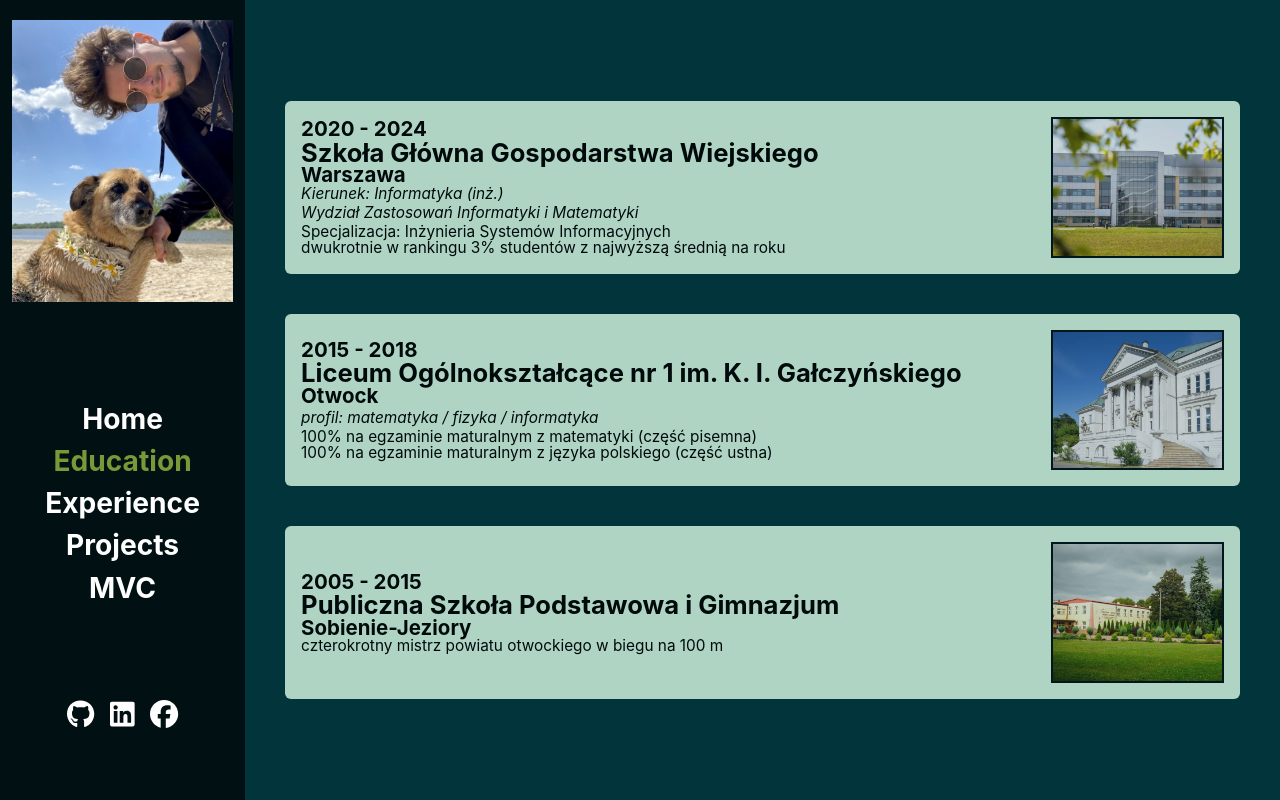
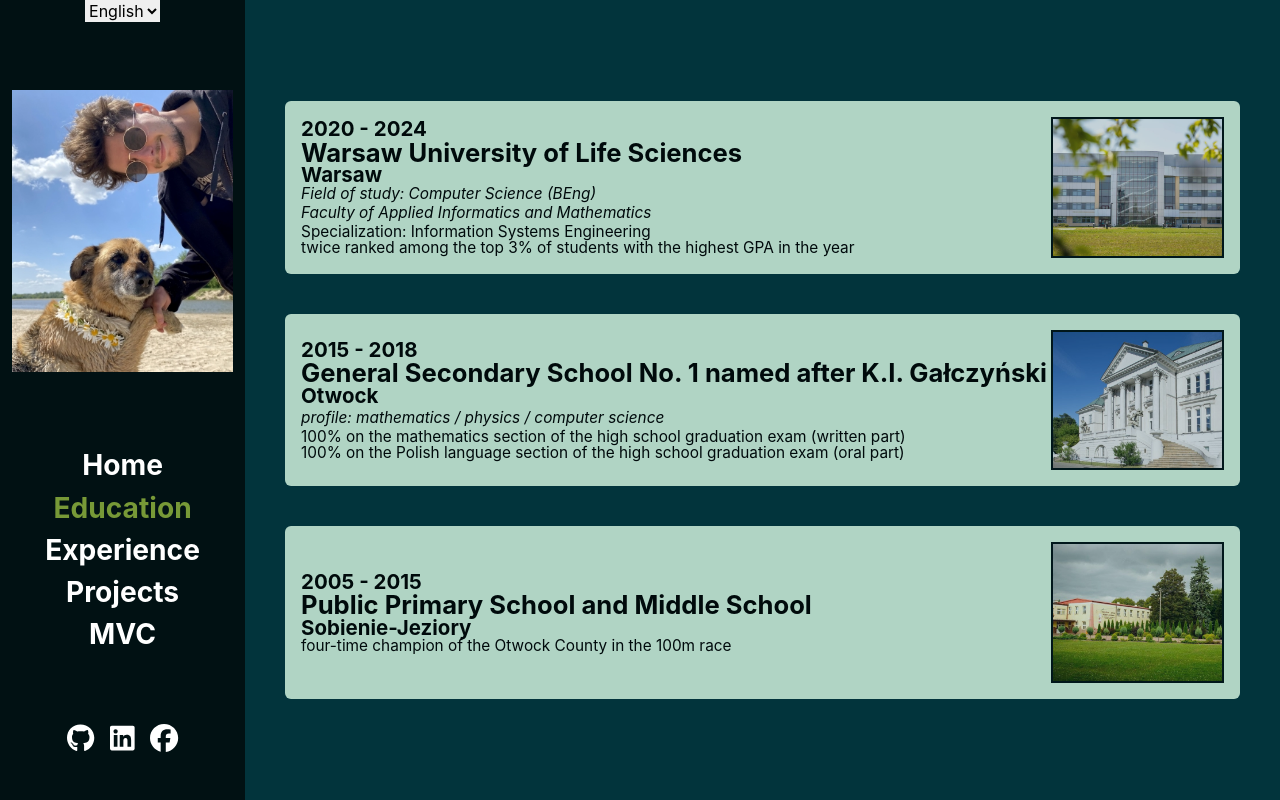
Before and after one commit to RadoslawTomaszewski/portfolio-react-js, a React (Create React App) app: page /education in a window 1280 px wide. Built offline with nearby package versions, Linux system fonts and the light colour scheme.

Commit message:
added translations

```diff
--- a/package.json
+++ b/package.json
@@ -13,8 +13,12 @@
     "@testing-library/react": "^13.4.0",
     "@testing-library/user-event": "^13.5.0",
     "axios": "^1.4.0",
+    "i18next": "^23.1.0",
+    "i18next-browser-languagedetector": "^7.0.2",
+    "i18next-http-backend": "^2.2.1",
     "react": "^18.2.0",
     "react-dom": "^18.2.0",
+    "react-i18next": "^13.0.0",
     "react-router": "^6.13.0",
     "react-router-dom": "^6.13.0",
     "react-scripts": "5.0.1",
--- /dev/null
+++ b/src/components/NavBar/LangSelector/index.jsx
@@ -0,0 +1,12 @@
+export const LanguageSelector = (props) => {
+  return (
+    <select name="" id="" onChange={(e) => props.setLang(e.target.value)}>
+      <option key={"en"} value="en">
+        English
+      </option>
+      <option key={"pl"} value="pl">
+        Polski
+      </option>
+    </select>
+  );
+};
--- a/src/components/NavBar/index.jsx
+++ b/src/components/NavBar/index.jsx
@@ -5,8 +5,14 @@
   faFacebook,
 } from "@fortawesome/free-brands-svg-icons";
 import { NavbarItem } from "./NavbarItem";
+import { LanguageSelector } from "./LangSelector";
+import avatar from "../../assets/img/me.jpg";
+import { useEffect } from "react";
+import i18next from "i18next";
+import { useTranslation } from "react-i18next";
 
-import avatar from "../../assets/img/me.jpg";
+export function NavBar() {
+  const { t } = useTranslation();
 
   const navbarList = [
     {
@@ -31,9 +37,21 @@
     },
   ];
 
-export function NavBar() {
+  const setLang = (data) => {
+    console.log(data);
+    i18next.changeLanguage(data);
+  };
+
+  useEffect(() => {
+    const lang = localStorage.getItem("language");
+    if (lang) {
+      i18next.changeLanguage(lang);
+    }
+  }, []);
+
   return (
     <div className="flex h-screen min-w-[16%] flex-col items-center justify-between bg-black">
+      <LanguageSelector setLang={setLang} />
       <img className="m-1 mt-5 max-w-[90%]" src={avatar} alt="me" />
       <ul className="py-5">
         {navbarList.map(({ to, text }) => (
--- /dev/null
+++ b/src/i18/i18n.js
@@ -0,0 +1,19 @@
+import i18n from "i18next";
+import { initReactI18next } from "react-i18next";
+import resources from "../translations/resources";
+
+// the translations
+// (tip move them in a JSON file and import them,
+// or even better, manage them separated from your code: https://react.i18next.com/guides/multiple-translation-files)
+
+i18n
+  .use(initReactI18next) // passes i18n down to react-i18next
+  .init({
+    resources,
+    lng: "en",
+    interpolation: {
+      escapeValue: false, // react already safes from xss
+    },
+  });
+
+export default i18n;
--- a/src/index.js
+++ b/src/index.js
@@ -1,3 +1,6 @@
+// import i18n (needs to be bundled ;))
+import "./i18/i18n";
+
 import React from "react";
 import ReactDOM from "react-dom/client";
 import "./index.css";
--- a/src/pages/EducationPage/index.jsx
+++ b/src/pages/EducationPage/index.jsx
@@ -2,41 +2,58 @@
 import lo from "../../assets/img/lo.jpg";
 import sggw from "../../assets/img/sggw.jpg";
 import spsobienie from "../../assets/img/sobienie.jpg";
+import { useTranslation } from "react-i18next";
 
 export function EducationPage() {
+  const { t } = useTranslation();
+
+  //tlumaczenia strony
+  const nameSGGW = t("nameSGGW");
+  const citySGGW = t("citySGGW");
+  const titleSGGW = t("titleSGGW");
+  const title2SGGW = t("title2SGGW");
+  const features2SGGW = t("features2SGGW");
+  const features3SGGW = t("features3SGGW");
+  const nameLO = t("nameLO");
+  const titleLO = t("titleLO");
+  const features1LO = t("features1LO");
+  const features2LO = t("features2LO");
+  const nameSP = t("nameSP");
+  const featuresSP = t("featuresSP");
+
   return (
     <>
       <WideBlock
         years="2020 - 2024"
-        name="Szkoła Główna Gospodarstwa Wiejskiego"
-        city="Warszawa"
-        title="Wydział Zastosowań Informatyki i Matematyki"
-        title2="Kierunek: Informatyka (inż.)"
+        name={nameSGGW}
+        city={citySGGW}
+        title={titleSGGW}
+        title2={title2SGGW}
         features1=""
-        features2="Specjalizacja: Inżynieria Systemów Informacyjnych"
-        features3="dwukrotnie w rankingu 3% studentów z najwyższą średnią na roku"
+        features2={features2SGGW}
+        features3={features3SGGW}
         image={sggw}
         imageAlt="budynek SGGW"
       />
       <WideBlock
         years="2015 - 2018"
-        name="Liceum Ogólnokształcące nr 1 im. K. I. Gałczyńskiego"
+        name={nameLO}
         city="Otwock"
-        title="profil: matematyka / fizyka / informatyka"
+        title={titleLO}
         title2=""
-        features1="100% na egzaminie maturalnym z matematyki (część pisemna)"
-        features2="100% na egzaminie maturalnym z języka polskiego (część ustna)"
+        features1={features1LO}
+        features2={features2LO}
         features3=" "
         image={lo}
         imageAlt="budynek liceum"
       />
       <WideBlock
         years="2005 - 2015"
-        name="Publiczna Szkoła Podstawowa i Gimnazjum"
+        name={nameSP}
         city="Sobienie-Jeziory"
         title=" "
         title2=""
-        features1="czterokrotny mistrz powiatu otwockiego w biegu na 100 m"
+        features1={featuresSP}
         features2=" "
         features3=" "
         image={spsobienie}
--- a/src/pages/HomePage/index.jsx
+++ b/src/pages/HomePage/index.jsx
@@ -1,11 +1,14 @@
 import helloworld from "../../assets/img/helloworld.png";
+import { useTranslation } from "react-i18next";
 
 export function HomePage() {
+  const { t } = useTranslation();
   return (
     <>
       <div className="d-flex">
         <img src={helloworld} alt="hello world" />
       </div>
+      {t("dupa")}
     </>
   );
 }
--- /dev/null
+++ b/src/translations/resources.jsx
@@ -0,0 +1,41 @@
+const resources = {
+  en: {
+    translation: {
+      nameSGGW: "Warsaw University of Life Sciences",
+      citySGGW: "Warsaw",
+      titleSGGW: "Faculty of Applied Informatics and Mathematics",
+      title2SGGW: "Field of study: Computer Science (BEng)",
+      features2SGGW: "Specialization: Information Systems Engineering",
+      features3SGGW:
+        "twice ranked among the top 3% of students with the highest GPA in the year",
+      nameLO: "General Secondary School No. 1 named after K.I. Gałczyński",
+      titleLO: "profile: mathematics / physics / computer science",
+      features1LO:
+        "100% on the mathematics section of the high school graduation exam (written part)",
+      features2LO:
+        "100% on the Polish language section of the high school graduation exam (oral part)",
+      nameSP: "Public Primary School and Middle School",
+      featuresSP: "four-time champion of the Otwock County in the 100m race",
+    },
+  },
+  pl: {
+    translation: {
+      nameSGGW: "Szkoła Główna Gospodarstwa Wiejskiego",
+      citySGGW: "Warszawa",
+      titleSGGW: "Wydział Zastosowań Informatyki i Matematyki",
+      title2SGGW: "Kierunek: Informatyka (inż.)",
+      features2SGGW: "Specjalizacja: Inżynieria Systemów Informacyjnych",
+      features3SGGW:
+        "dwukrotnie w rankingu 3% studentów z najwyższą średnią na roku",
+      nameLO: "Liceum Ogólnokształcące nr 1 im. K. I. Gałczyńskiego",
+      titleLO: "profil: matematyka / fizyka / informatyka",
+      features1LO: "100% na egzaminie maturalnym z matematyki (część pisemna)",
+      features2LO:
+        "100% na egzaminie maturalnym z języka polskiego (część ustna)",
+      nameSP: "Publiczna Szkoła Podstawowa i Gimnazjum",
+      featuresSP: "czterokrotny mistrz powiatu otwockiego w biegu na 100 m",
+    },
+  },
+};
+
+export default resources;
```
Also changed, not shown: 1 other file (tests, documents, lock files or other folders). Lines whose indentation alone changed are shown as unchanged.
